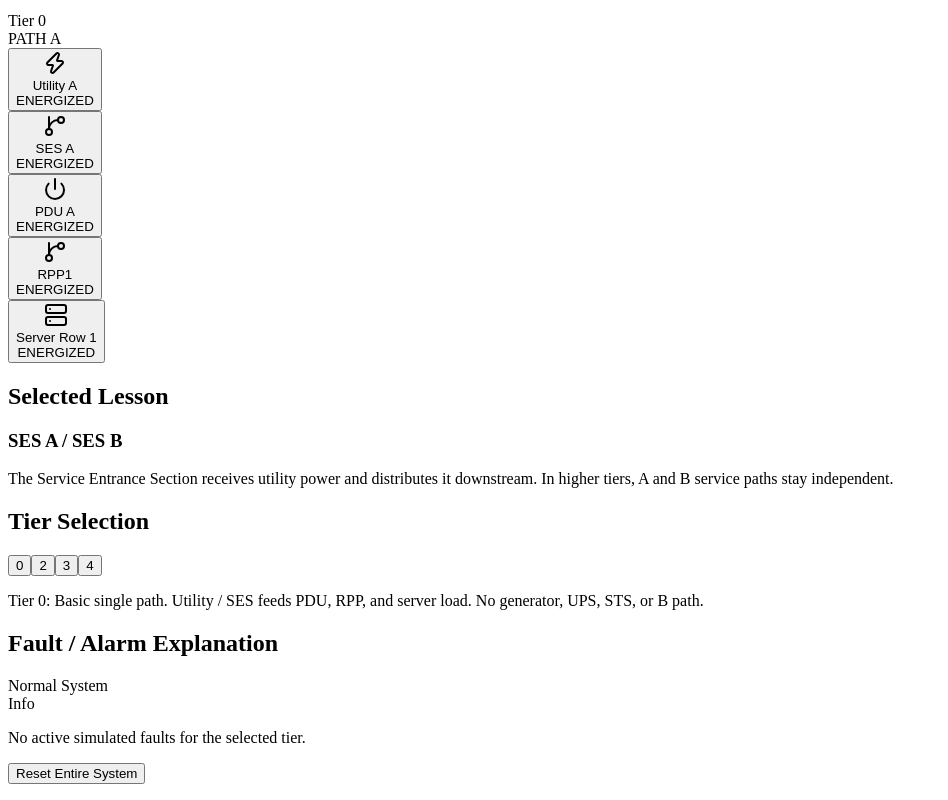
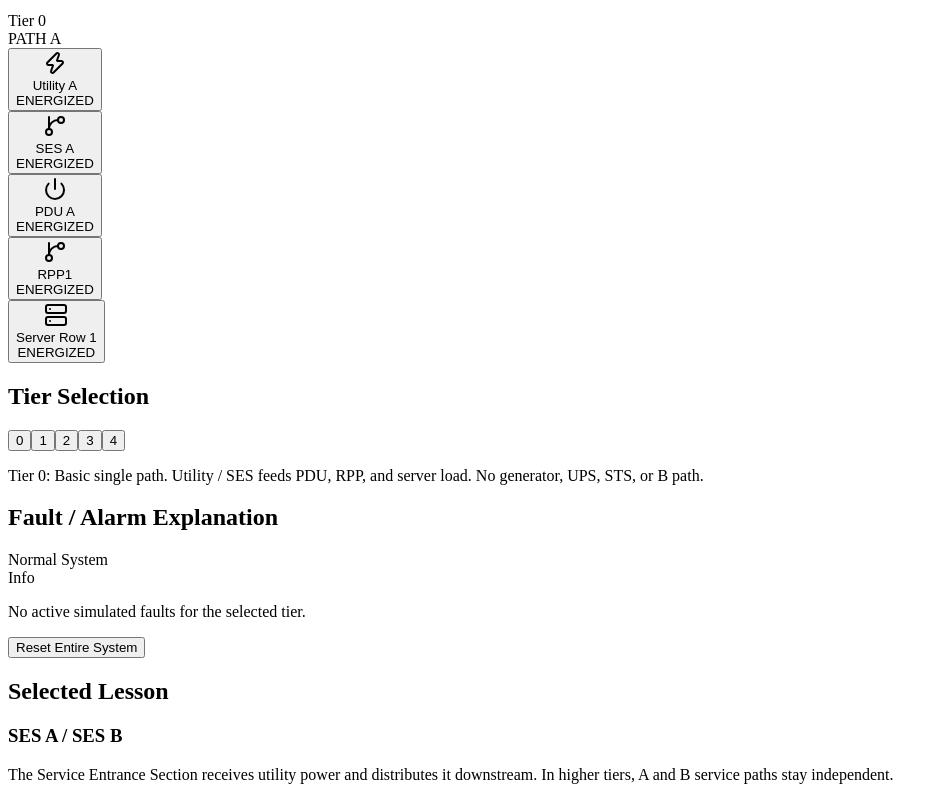
Before and after one commit to jerujoca/data-center-power-trainer, a Next.js app: page / in a window 1280 px wide. Shown: the part 285-1085 px from the top of the page, without its empty margins (0-948 px from the left). Built offline with nearby package versions, Linux system fonts and the light colour scheme.

Commit message:
Update page.tsx

```diff
--- a/src/app/page.tsx
+++ b/src/app/page.tsx
@@ -116,12 +116,13 @@ const MODULES: ModuleItem[] = [
 
 const tierDescriptions: Record<number, string> = {
   0: "Tier 0: Basic single path. Utility / SES feeds PDU, RPP, and server load. No generator, UPS, STS, or B path.",
+  1: "Tier 1: Basic single-path data center distribution. This shows the same core path as Tier 0, but identifies it as the first formal training tier.",
   2: "Tier 2: Adds Generator A to support the single A path during utility loss.",
   3: "Tier 3: Adds UPS A to the A path so the load can ride through transfer from utility to generator.",
   4: "Tier 4: Adds the STS and full A/B source concept with Path B, UPS B, PDU B, and additional downstream redundancy.",
 };
 
-const availableTiers = [0, 2, 3, 4];
+const availableTiers = [0, 1, 2, 3, 4];
 
 const defaultFaults: FaultState = {
   utilityAOpen: false,
@@ -805,16 +806,8 @@ export default function DataCenterPowerTrainer() {
           <div className="space-y-6">
             <Card className="rounded-3xl shadow-sm">
               <CardContent className="space-y-4 p-5">
-                <h2 className="text-xl font-black">Selected Lesson</h2>
-                <h3 className="text-2xl font-black">{selected.label}</h3>
-                <p className="text-sm leading-6 text-slate-600">{selected.lesson}</p>
-              </CardContent>
-            </Card>
-
-            <Card className="rounded-3xl shadow-sm">
-              <CardContent className="space-y-4 p-5">
                 <h2 className="text-xl font-black">Tier Selection</h2>
-                <div className="grid grid-cols-4 gap-2">
+                <div className="grid grid-cols-5 gap-2">
                   {availableTiers.map((value) => (
                     <Button
                       key={value}
@@ -854,6 +847,14 @@ export default function DataCenterPowerTrainer() {
                 </Button>
               </CardContent>
             </Card>
+
+            <Card className="rounded-3xl shadow-sm">
+              <CardContent className="space-y-4 p-5">
+                <h2 className="text-xl font-black">Selected Lesson</h2>
+                <h3 className="text-2xl font-black">{selected.label}</h3>
+                <p className="text-sm leading-6 text-slate-600">{selected.lesson}</p>
+              </CardContent>
+            </Card>
           </div>
         </div>
       </div>
```
